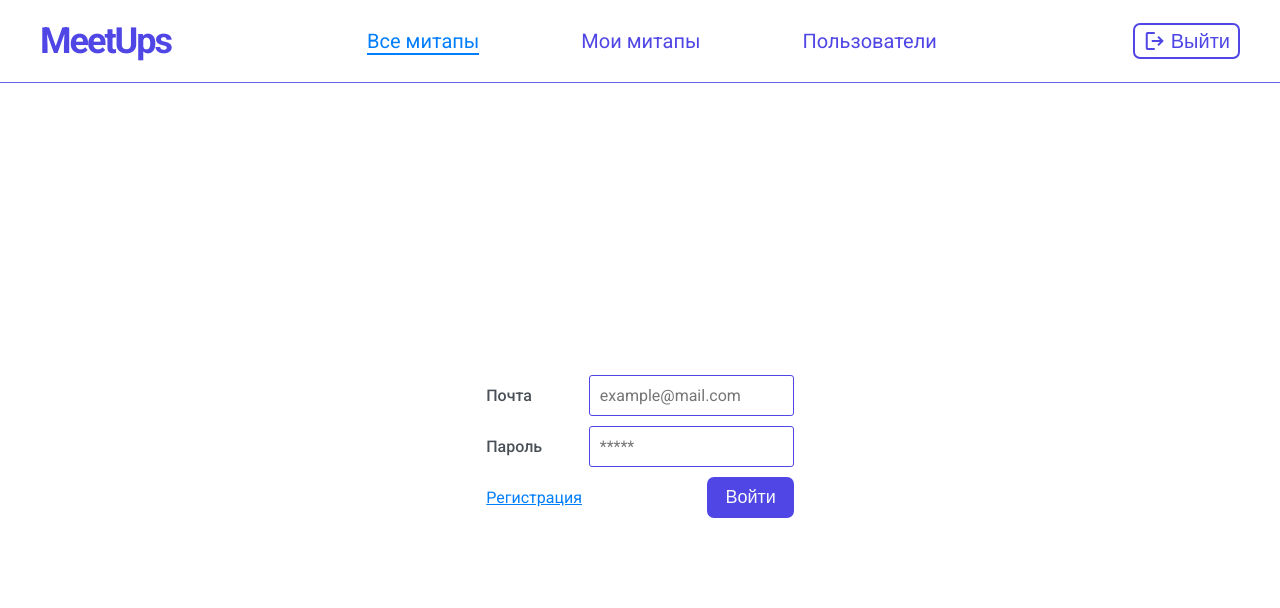
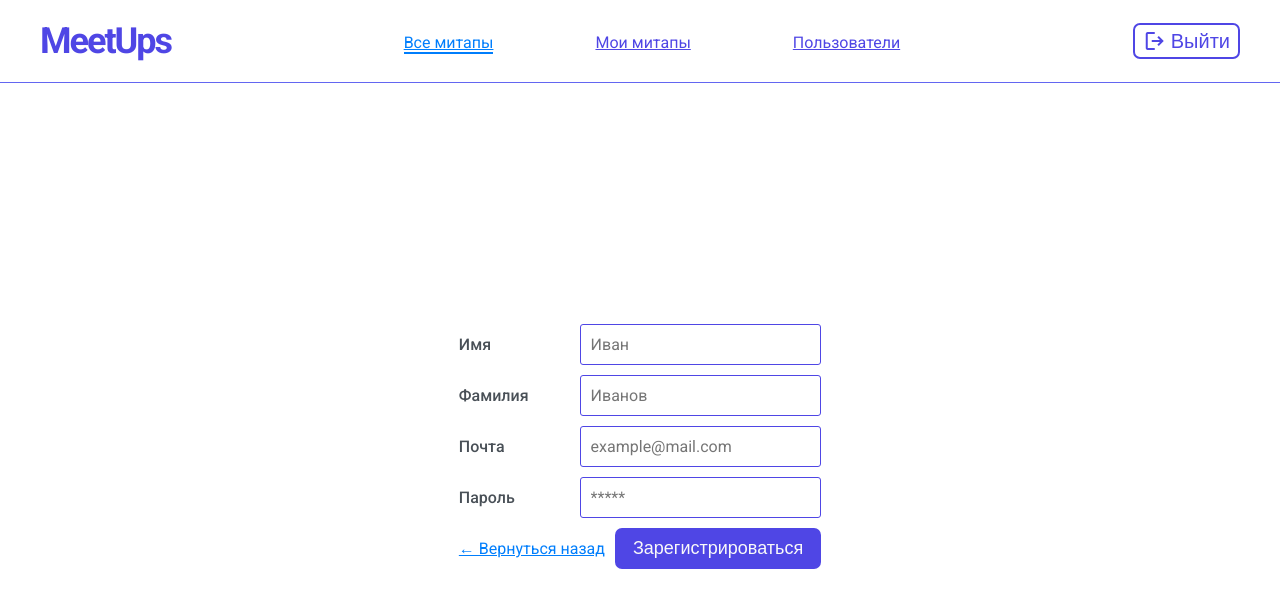
Before and after one commit to NERFTHISPLS/angular-meetup-organization, an Angular app: page / in a window 1280 px wide. Shown: the top 608 px of the page. Built offline with nearby package versions, Linux system fonts and the light colour scheme.

Commit message:
Create the template and styles for the registration page

```diff
--- a/src/app/app.component.html
+++ b/src/app/app.component.html
@@ -4,6 +4,7 @@
     <!-- <app-all-meetups /> -->
     <!-- <app-meetup-form /> -->
     <!-- <app-users-table /> -->
-    <app-login />
+    <!-- <app-login /> -->
+    <app-registration />
   </main>
 </div>
--- a/src/app/app.component.ts
+++ b/src/app/app.component.ts
@@ -6,6 +6,7 @@ import { AllMeetupsComponent } from './pages/all-meetups/all-meetups.component';
 import { MeetupFormComponent } from './pages/meetup-form/meetup-form.component';
 import { UsersTableComponent } from './pages/users-table/users-table.component';
 import { LoginComponent } from './pages/login/login.component';
+import { RegistrationComponent } from './pages/registration/registration.component';
 
 @Component({
   selector: 'app-root',
@@ -17,6 +18,7 @@ import { LoginComponent } from './pages/login/login.component';
     MeetupFormComponent,
     UsersTableComponent,
     LoginComponent,
+    RegistrationComponent,
   ],
   templateUrl: './app.component.html',
   styleUrl: './app.component.scss',
--- a/src/app/pages/login/login.component.html
+++ b/src/app/pages/login/login.component.html
@@ -7,7 +7,7 @@
     <input id="password" type="password" placeholder="*****" />
 
     <div class="buttons">
-      <a href="#" class="registration">Регистрация</a>
+      <a href="#" class="link">Регистрация</a>
       <button class="btn--base">Войти</button>
     </div>
   </form>
--- a/src/app/pages/login/login.component.scss
+++ b/src/app/pages/login/login.component.scss
@@ -20,20 +20,6 @@
   align-items: center;
 }
 
-.registration:link,
-.registration:visited {
-  font-size: 1.6rem;
-  color: var(--accent-color);
-  text-decoration: underline;
-
-  transition: all 0.3s;
-}
-
-.registration:hover,
-.registration:focus {
-  color: var(--accent-color-light);
-}
-
 label {
   align-self: center;
 
--- a/src/app/pages/registration/registration.component.html
+++ b/src/app/pages/registration/registration.component.html
@@ -1 +1,20 @@
-<p>registration works!</p>
+<div class="container">
+  <form class="registration-form">
+    <label for="first-name">Имя</label>
+    <input id="first-name" type="text" placeholder="Иван" />
+
+    <label for="last-name">Фамилия</label>
+    <input id="last-name" type="text" placeholder="Иванов" />
+
+    <label for="email">Почта</label>
+    <input id="email" type="email" placeholder="example@mail.com" />
+
+    <label for="password">Пароль</label>
+    <input id="password" type="password" placeholder="*****" />
+
+    <div class="buttons">
+      <a href="#" class="link">&larr; Вернуться назад</a>
+      <button class="btn--base">Зарегистрироваться</button>
+    </div>
+  </form>
+</div>
--- a/src/app/pages/registration/registration.component.scss
+++ b/src/app/pages/registration/registration.component.scss
@@ -0,0 +1,29 @@
+.container {
+  display: flex;
+  justify-content: center;
+  align-items: center;
+
+  height: 100%;
+}
+
+.registration-form {
+  display: grid;
+  grid-template-columns: 1fr 2fr;
+  row-gap: 1rem;
+}
+
+label {
+  align-self: center;
+
+  font-size: 1.6rem;
+  font-weight: 500;
+}
+
+.buttons {
+  grid-column: 1 / -1;
+
+  display: flex;
+  justify-content: space-between;
+  align-items: center;
+  gap: 1rem;
+}
--- a/src/styles.scss
+++ b/src/styles.scss
@@ -162,6 +162,20 @@ textarea:focus {
   border-color: var(--danger-color);
 }
 
+.link:link,
+.link:visited {
+  font-size: 1.6rem;
+  color: var(--accent-color);
+  text-decoration: underline;
+
+  transition: all 0.3s;
+}
+
+.link:hover,
+.link:focus {
+  color: var(--accent-color-light);
+}
+
 ::-webkit-scrollbar {
   width: 10px;
 }
```
